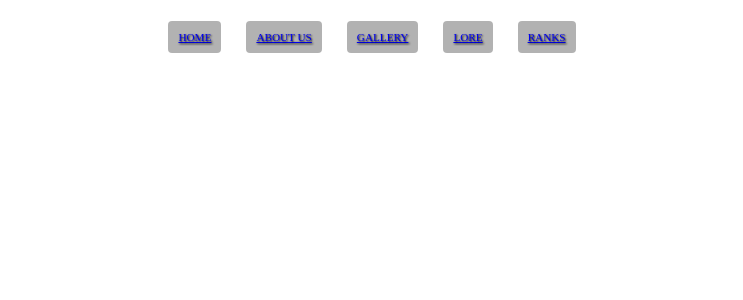
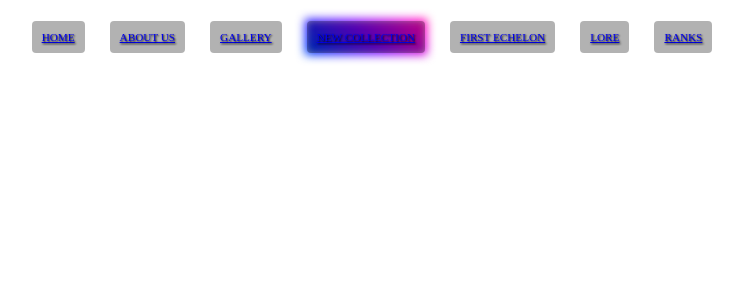
Before and after one commit to woodsmokeheart/rucryptosquad, a Next.js app: page /GalleryPageSetting in a window 1280 px wide. Shown: the top 300 px of the page, without its empty margins (346-1089 px from the left). Built offline with nearby package versions, Linux system fonts and the light colour scheme.

Commit message:
final home page desktop

```diff
--- a/src/components/Header/Header.module.scss
+++ b/src/components/Header/Header.module.scss
@@ -41,6 +41,71 @@
   }
 }
 
+.glow_on_hover {
+  border: none;
+  outline: none;
+  cursor: pointer;
+  position: relative;
+  z-index: 0;
+
+  &:before {
+    content: "";
+    background: linear-gradient(
+      45deg,
+      #ff0000,
+      #ff7300,
+      #fffb00,
+      #48ff00,
+      #00ffd5,
+      #002bff,
+      #7a00ff,
+      #ff00c8,
+      #ff0000
+    );
+    position: absolute;
+    top: -2px;
+    left: -2px;
+    background-size: 400%;
+    z-index: -1;
+    filter: blur(5px);
+    width: calc(100% + 4px);
+    height: calc(100% + 4px);
+    animation: glowing 20s linear infinite;
+    opacity: 1;
+    transition: opacity 0.3s ease-in-out;
+  }
+
+  &:active {
+    color: #000;
+  }
+  &:active:after {
+    background: transparent;
+  }
+
+  &:after {
+    z-index: -1;
+    content: "";
+    position: absolute;
+    width: 100%;
+    height: 100%;
+    left: 0;
+    top: 0;
+    border-radius: 10px;
+  }
+}
+
+@keyframes glowing {
+  0% {
+    background-position: 0 0;
+  }
+  50% {
+    background-position: 400% 0;
+  }
+  100% {
+    background-position: 0 0;
+  }
+}
+
 @keyframes slideTop {
   0% {
     opacity: 0;
--- a/src/components/Header/Header.tsx
+++ b/src/components/Header/Header.tsx
@@ -61,6 +61,25 @@ const Header = () => {
           </li>
           <li>
             <Link
+              href="/gallery"
+              onMouseEnter={handleMouseEnter}
+              onMouseLeave={handleMouseLeave}
+              className={styles.glow_on_hover}
+            >
+              New Collection
+            </Link>
+          </li>
+          <li>
+            <Link
+              href="/gallery"
+              onMouseEnter={handleMouseEnter}
+              onMouseLeave={handleMouseLeave}
+            >
+              first echelon
+            </Link>
+          </li>
+          <li>
+            <Link
               href="/lore"
               onMouseEnter={handleMouseEnter}
               onMouseLeave={handleMouseLeave}
```
